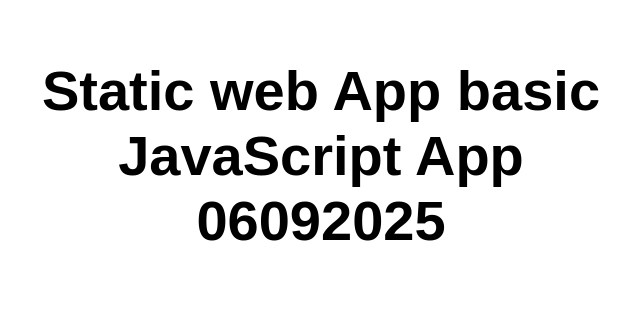
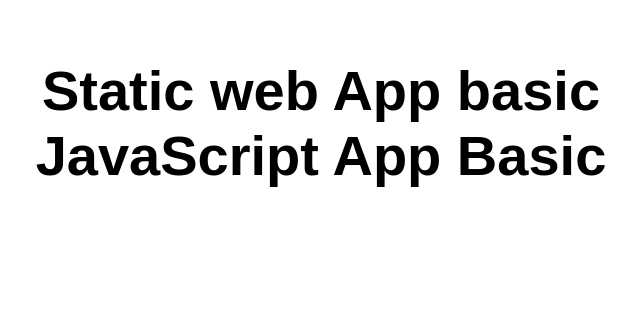
Before and after one commit to RajKrishnanIIT/swiittest, a website: page src/index.html in a window 1280 px wide. Shown: the whole page, without its empty margins (319-959 px from the left). Drawn offline with Linux system fonts and the light colour scheme.

Commit message:
Demo Change

```diff
--- a/src/index.html
+++ b/src/index.html
@@ -10,7 +10,7 @@
 
 <body>
   <main>
-    <h1>Static web App basic JavaScript App 06092025</h1>
+    <h1>Static web App basic JavaScript App Basic</h1>
   </main>
 </body>
 
```
